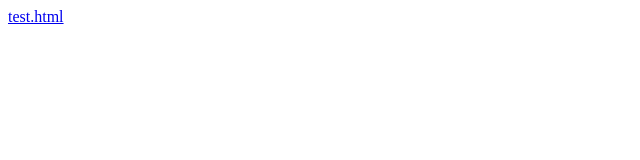
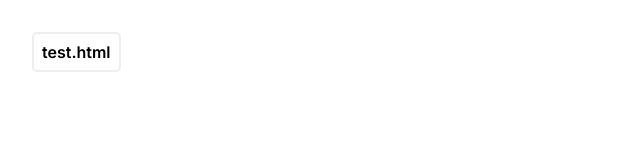
Before and after one commit to EzzeXBJ/ezzexbj.github.io, a plain HTML site: page index.html in a window 1280 px wide. Shown: the whole page, without its empty margins (0-640 px from the left). Drawn offline with Linux system fonts and the light colour scheme.

Commit message:
Update index.html

```diff
--- a/index.html
+++ b/index.html
@@ -4,9 +4,10 @@
   <meta charset="UTF-8">
   <meta name="viewport" content="width=device-width, initial-scale=1.0">
   <meta http-equiv="X-UA-Compatible" content="ie=edge">
-  <title>Inicio - XBJ Web Site</title>
+  <title>XBJ Web Site</title>
+  <link rel="stylesheet" href="style.css">
 </head>
 <body>
-  <a href="test.html">test.html</a>
+  <a href="test.html" class="link-4">test.html</a>
 </body>
 </html>
```
